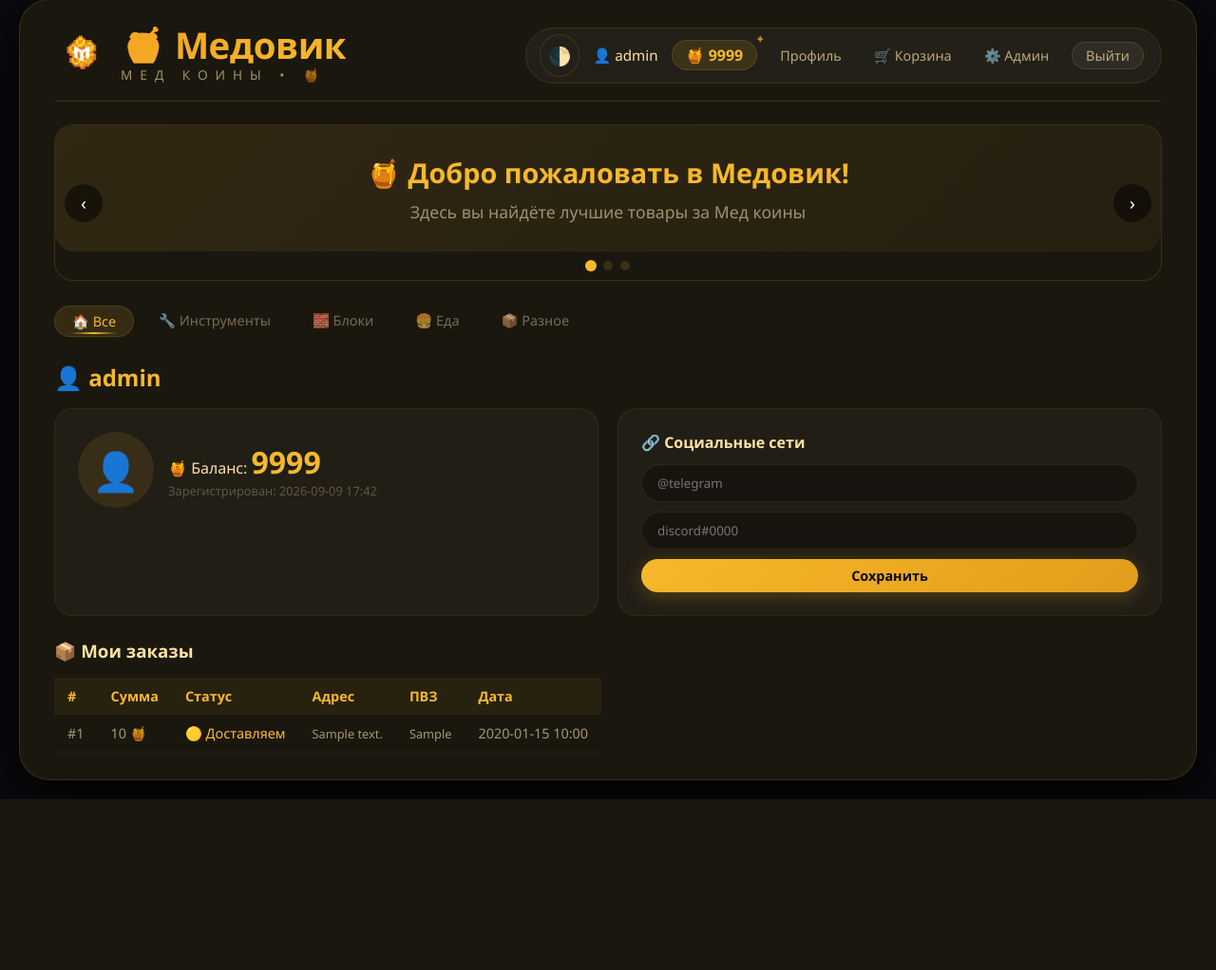
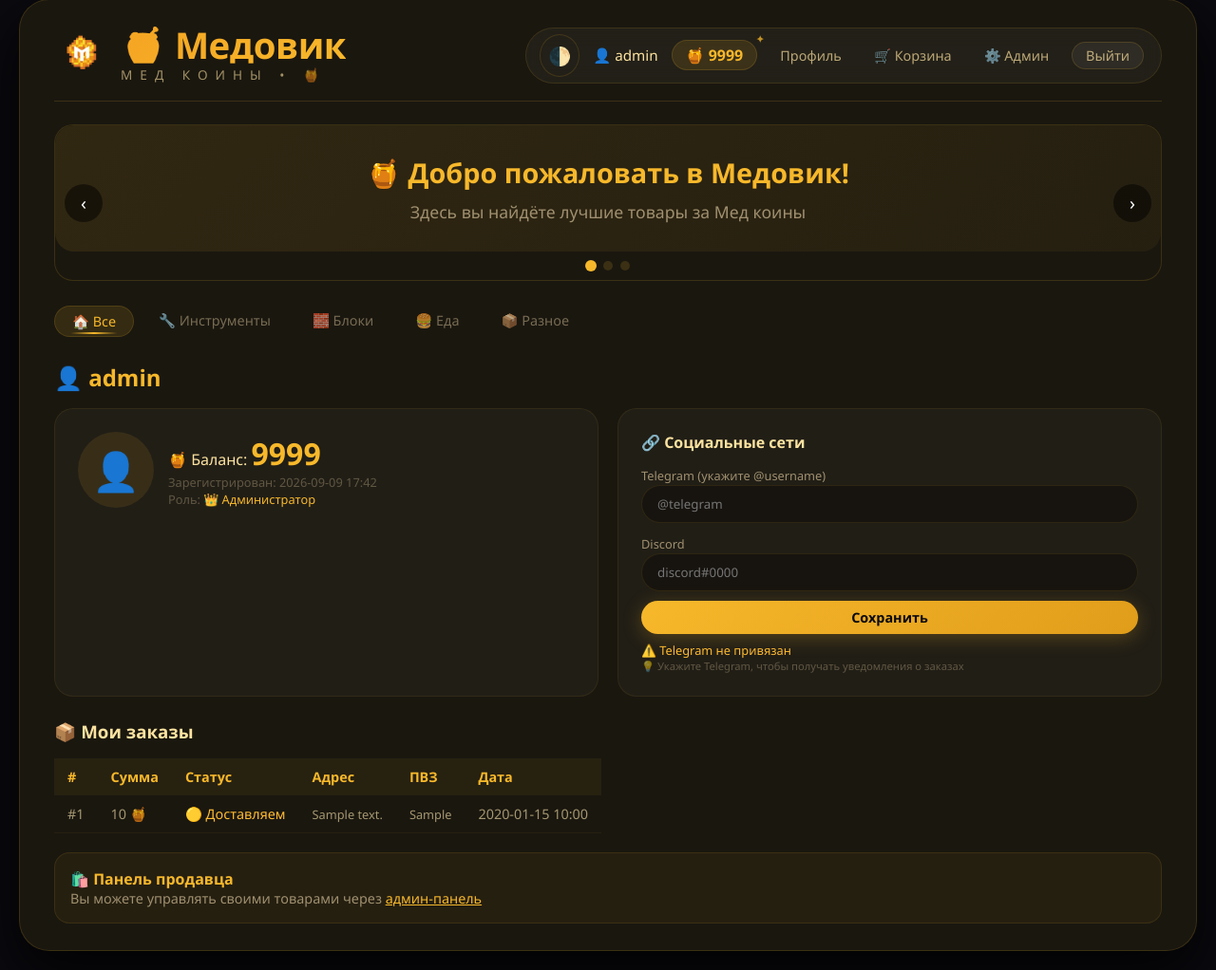
Before and after one commit to mornajtm/medovik-shop, a Flask app: page /profile in a window 1280 px wide. Shown: the part 21-1043 px from the top of the page at 95% size. Before the commit the page ends 863 px from the top, so only its background shows below. Run offline with Flask 3, Linux system fonts and the light colour scheme; a user stored in the database is signed in; data comes from the database, SQL or seed files in the repository; tables that the repository leaves empty hold one stand-in row (values such as "Sample post").

Commit message:
Update profile.html

```diff
--- a/medovik_shop/templates/profile.html
+++ b/medovik_shop/templates/profile.html
@@ -14,6 +14,16 @@
             <div>
                 <p style="color:#fde3a0;">🍯 Баланс: <strong style="color:#f7b82b; font-size:2rem;">{{ user.balance }}</strong></p>
                 <p style="color:rgba(160,144,112,0.5); font-size:0.8rem;">Зарегистрирован: {{ user.created_at[:16] if user.created_at else '—' }}</p>
+                <p style="color:rgba(160,144,112,0.5); font-size:0.8rem;">
+                    Роль:
+                    {% if user.role == 'admin' %}
+                        <span style="color:#f7b82b;">👑 Администратор</span>
+                    {% elif user.role == 'seller' %}
+                        <span style="color:#55ff88;">🛍️ Продавец</span>
+                    {% else %}
+                        <span style="color:#888;">👤 Пользователь</span>
+                    {% endif %}
+                </p>
             </div>
         </div>
     </div>
@@ -21,12 +31,21 @@
     <div style="background:rgba(255,255,255,0.03); border-radius:20px; padding:24px; border:1px solid rgba(247,184,43,0.08);">
         <h4 style="color:#fde3a0; margin-bottom:12px;">🔗 Социальные сети</h4>
         <form method="POST" action="{{ url_for('update_profile') }}">
+            <label style="color:#a09070; font-size:0.8rem;">Telegram (укажите @username)</label>
             <input type="text" name="telegram" placeholder="@telegram" value="{{ user.telegram or '' }}" style="width:100%; padding:10px 16px; border-radius:30px; border:1px solid rgba(247,184,43,0.1); background:rgba(0,0,0,0.3); color:#fde3a0; margin-bottom:10px;">
+
+            <label style="color:#a09070; font-size:0.8rem;">Discord</label>
             <input type="text" name="discord" placeholder="discord#0000" value="{{ user.discord or '' }}" style="width:100%; padding:10px 16px; border-radius:30px; border:1px solid rgba(247,184,43,0.1); background:rgba(0,0,0,0.3); color:#fde3a0; margin-bottom:10px;">
+
             <button type="submit" class="btn btn-gold" style="width:100%;">Сохранить</button>
         </form>
+
         {% if user.telegram %}
             <p style="color:#55ff88; font-size:0.8rem; margin-top:8px;">✅ Telegram привязан: {{ user.telegram }}</p>
+            <p style="color:rgba(160,144,112,0.5); font-size:0.7rem;">💡 Вы будете получать уведомления о заказах в Telegram</p>
+        {% else %}
+            <p style="color:#ffbb33; font-size:0.8rem; margin-top:8px;">⚠️ Telegram не привязан</p>
+            <p style="color:rgba(160,144,112,0.5); font-size:0.7rem;">💡 Укажите Telegram, чтобы получать уведомления о заказах</p>
         {% endif %}
     </div>
 </div>
@@ -64,4 +83,11 @@
     <tr><td colspan="6" style="text-align:center; color:rgba(160,144,112,0.4);">Заказов пока нет</td></tr>
     {% endfor %}
 </table>
+
+{% if user.role == 'seller' or user.role == 'admin' %}
+<div style="margin-top:20px; padding:16px; background:rgba(247,184,43,0.05); border-radius:16px; border:1px solid rgba(247,184,43,0.1);">
+    <h4 style="color:#f7b82b;">🛍️ Панель продавца</h4>
+    <p style="color:#a09070; font-size:0.9rem;">Вы можете управлять своими товарами через <a href="{{ url_for('admin_products') }}" style="color:#f7b82b;">админ-панель</a></p>
+</div>
+{% endif %}
 {% endblock %}
```
